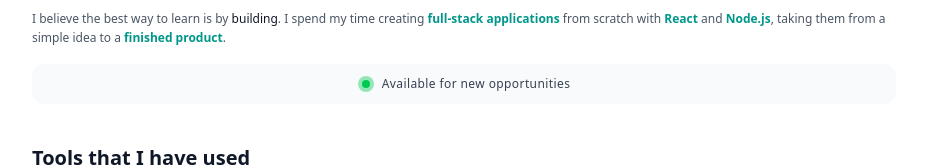
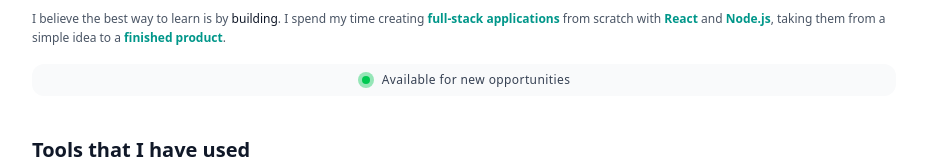
Before and after one commit to himanshukumar19/Himanshu-portfolio, a React (Vite) app: page / in a window 1280 px wide. Shown: the part 271-438 px from the top of the page, without its empty margins (176-1103 px from the left). Built offline with nearby package versions, Linux system fonts and the light colour scheme; no server answers; a web font is replaced by a local one.

Commit message:
Revert button to original size

```diff
--- a/src/Components/Sections/About.tsx
+++ b/src/Components/Sections/About.tsx
@@ -63,7 +63,7 @@ const About: React.FC = () => {
           className="inline-flex items-center justify-center gap-2 sm:gap-3 rounded-xl
                      border border-gray-200 dark:border-white/10
                      bg-gray-50 dark:bg-white/5
-                     px-4 sm:px-6 py-3 sm:py-4 text-xs sm:text-sm
+                     px-3 sm:px-4 py-2 text-xs sm:text-sm
                      text-gray-700 dark:text-gray-200
                      hover:bg-gray-100 dark:hover:bg-white/10
                      transition-colors"
```
